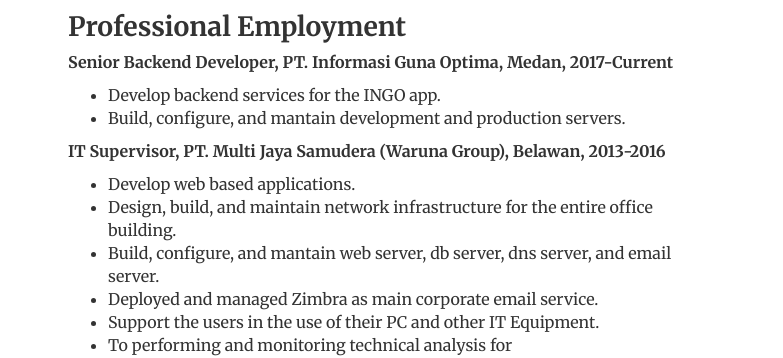
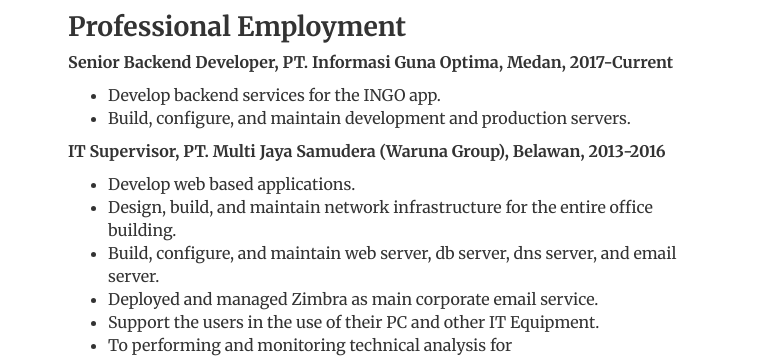
Before and after one commit to bonggar/bonggar.github.io, a Jekyll site: the page built from cv/index.html, in a window 1280 px wide. Shown: the part 358-716 px from the top of the page, without its empty margins (248-1031 px from the left). Built offline with Jekyll 4.4.1, drawn with Linux system fonts in a browser that asks for light colours.

Commit message:
fix typo

```diff
--- a/cv/index.html
+++ b/cv/index.html
@@ -26,14 +26,14 @@
 				<p><strong>Senior Backend Developer, PT. Informasi Guna Optima, Medan, 2017-Current</strong></p>
 					<ul>
 						<li>Develop backend services for the INGO app.</li>
-						<li>Build, configure, and mantain development and production servers.</li>
+						<li>Build, configure, and maintain development and production servers.</li>
 					</ul>
 
 				<p><strong>IT Supervisor, PT. Multi Jaya Samudera (Waruna Group), Belawan, 2013-2016</strong></p>
 					<ul>
 						<li>Develop web based applications.</li>
 						<li>Design, build, and maintain network infrastructure for the entire office building.</li>
-						<li>Build, configure, and mantain web server, db server, dns server, and email server.</li>
+						<li>Build, configure, and maintain web server, db server, dns server, and email server.</li>
 						<li>Deployed and managed Zimbra as main corporate email service.</li>
 						<li>Support the users in the use of their PC and other IT Equipment.</li>
 						<li>To performing and monitoring technical analysis for troubleshooting/maintenance and repairing of PC/Upgradation for PC workstation and operating system</li>
```
